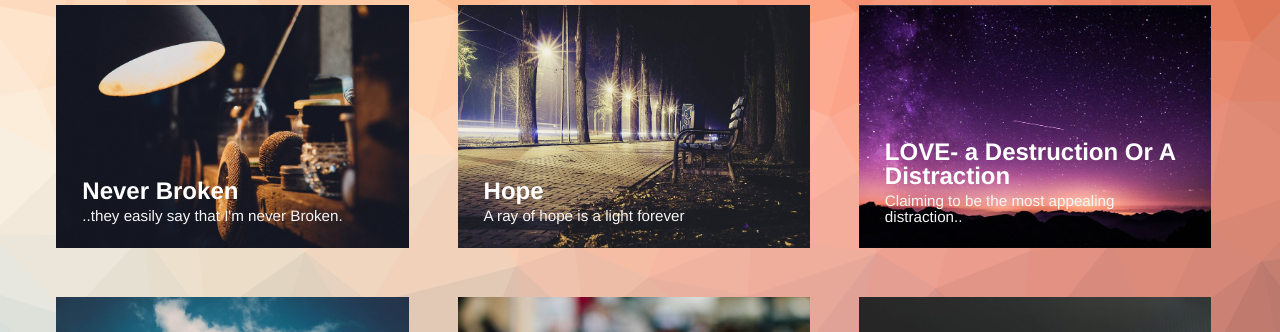
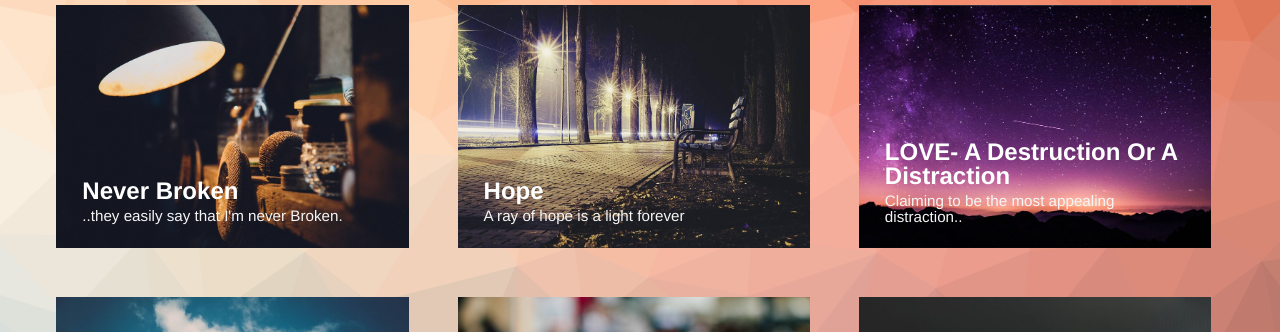
Before and after one commit to DivyanshNatani/AkkiWeb, a Jekyll site: the page built from index.html, in a window 1280 px wide. Shown: the part 303-635 px from the top of the page. Built offline with Jekyll 4.4.1, drawn with Linux system fonts in a browser that asks for light colours.

Commit message:
minor edit 1

```diff
--- a/_posts/2015-04-23-love.markdown
+++ b/_posts/2015-04-23-love.markdown
@@ -1,5 +1,5 @@
 ---
-title:  "LOVE- a Destruction Or A Distraction"
+title:  "LOVE- A Destruction Or A Distraction"
 subtitle: "Claiming to be the most appealing distraction.."
 author: "Akshita"
 avatar: "img/authors/wferr.png"
@@ -11,6 +11,7 @@ date:   2015-04-23 12:12:12
 
 
 Claiming to be the most appealing distraction..<br />
+
 Creating a way of absolute destruction..<br />
 Charming as morning sunshine..<br />
 pleasing as the parky moonlight..<br />
```
